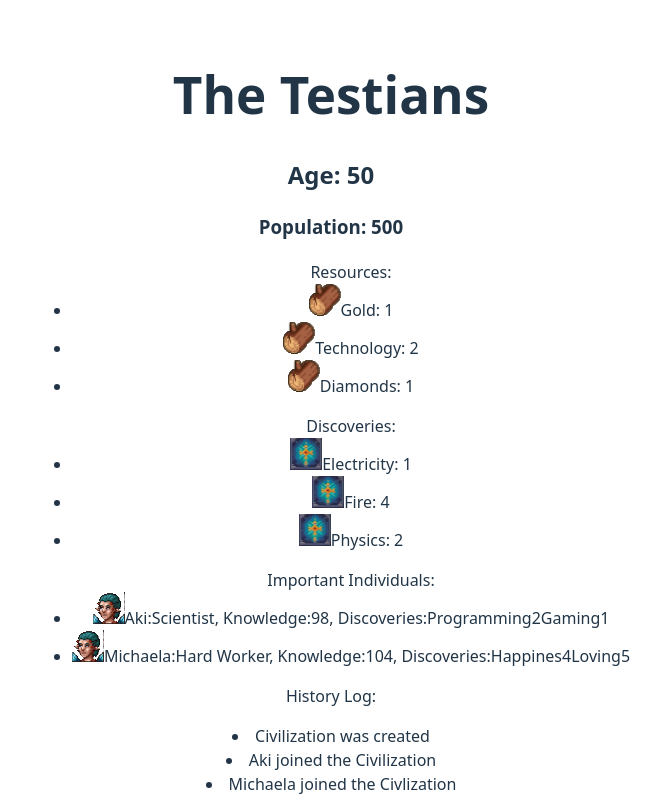
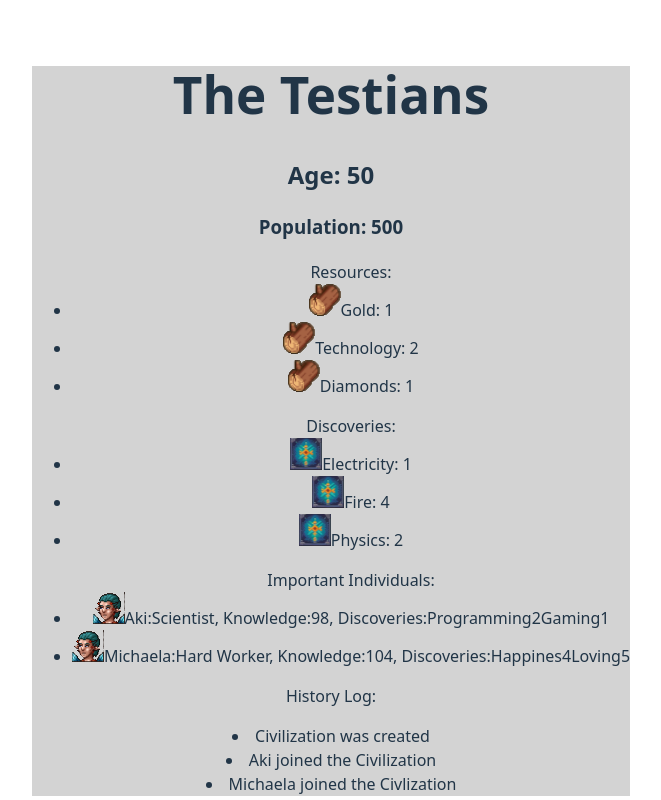
Before and after one commit to acolote1998/OUR-OWN-ZETA-frontend, a React (Vite) app in the folder our-own-zeta-frontend/: page / in a window 1280 px wide. Shown: the top 800 px of the page, without its empty margins (309-970 px from the left). Built offline with nearby package versions, Linux system fonts and the light colour scheme.

Commit message:
adding css file to civilization

```diff
--- /dev/null
+++ b/our-own-zeta-frontend/src/components/Civilization.css
@@ -0,0 +1,3 @@
+.civilization {
+  background-color: lightgrey;
+}
--- a/our-own-zeta-frontend/src/components/Civilization.tsx
+++ b/our-own-zeta-frontend/src/components/Civilization.tsx
@@ -1,6 +1,7 @@
 import genericImportantPersonPicture from "../assets/images/genericImportantPerson.png";
 import genericDiscoveryPicture from "../assets/images/genericDiscovery.png";
 import genericResourcePicture from "../assets/images/genericResource.png";
+import "./Civilization.css";
 
 interface Person {
   age: number;
@@ -73,7 +74,7 @@ function Civilization(props: CivilizationProps) {
     );
   }
   return (
-    <div>
+    <div className="civilization">
       <h1>{props.name}</h1>
       <h2>Age: {props.age}</h2>
       <h3>Population: {props.population}</h3>
```
